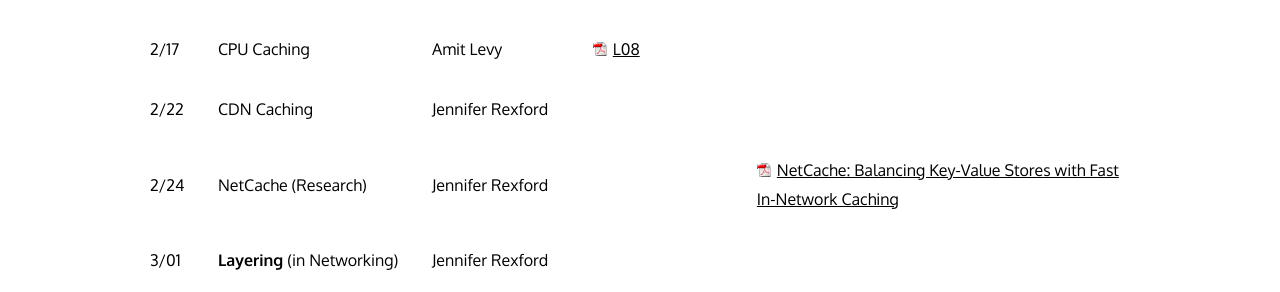
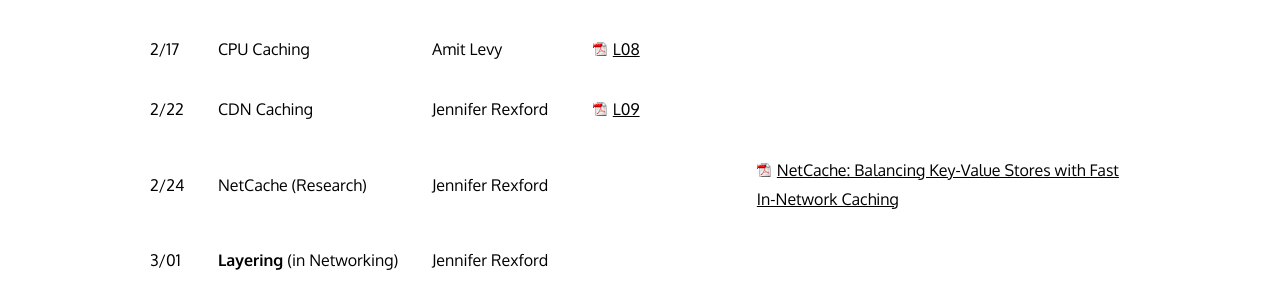
Before and after one commit to cos316/cos316-web, a Jekyll site: the page built from lectures.md, in a window 1280 px wide and 900 px high, scrolled down 491 px. Shown: the part 161-453 px from the top of the window. Built offline with Jekyll 4.4.1, drawn with Linux system fonts in a browser that asks for light colours; nearby versions of some CDN libraries.

Commit message:
Adding lecture to web page

```diff
--- a/lectures.md
+++ b/lectures.md
@@ -15,7 +15,7 @@ Lectures meet on Tuesday and Thursday 10:00-10:50am
 | 2/10  | Network Naming   | Jennifer Rexford | [L06](/lectures/L06-network-naming.pdf)  | | |
 | 2/15  | **Caching**      | Amit Levy   | [L07](/lectures/L07-caching.pdf) | | |
 | 2/17  | CPU Caching      | Amit Levy   | [L08](/lectures/L08-cpucache.pdf)  | | |
-| 2/22  | CDN Caching      | Jennifer Rexford |   | | |
+| 2/22  | CDN Caching      | Jennifer Rexford |[L09](/lectures/L09-cdn-caching.pdf)  | | |
 | 2/24  | NetCache (Research)   | Jennifer Rexford |   | | [NetCache: Balancing Key-Value Stores with Fast In-Network Caching](/readings/netcache.pdf) |
 | 3/01 | **Layering** (in Networking)  | Jennifer Rexford |   | | |
 | 3/03 | The Cloud  | Amit Levy   |   | | |
```
